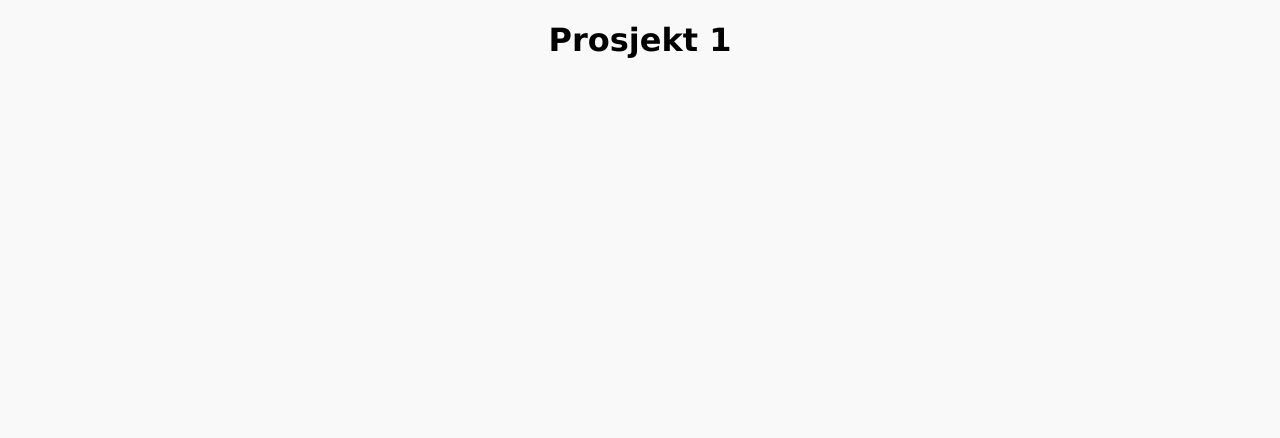
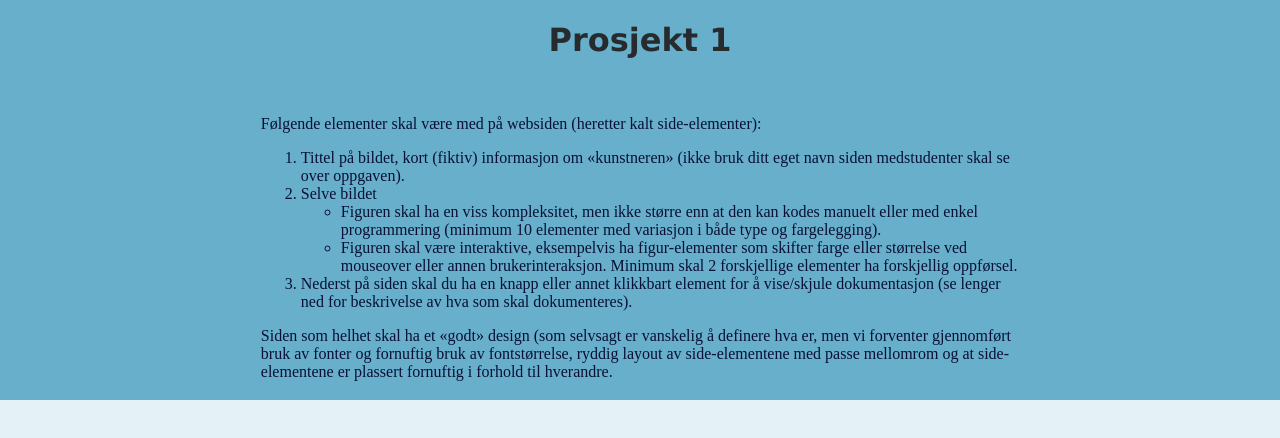
Before and after one commit to haavarol/IT2810, a plain HTML site: page prosjekt 1/index.html in a window 1280 px wide. Drawn offline with Linux system fonts and the light colour scheme.

Commit message:
Progress

```diff
--- a/prosjekt 1/index.html
+++ b/prosjekt 1/index.html
@@ -1,5 +1,6 @@
 <!DOCTYPE html>
 <html>
+
 <head>
   <meta charset="utf-8" />
   <meta http-equiv="X-UA-Compatible" content="IE=edge">
@@ -8,7 +9,43 @@
   <link rel="stylesheet" type="text/css" media="screen" href="main.css" />
   <script src="main.js"></script>
 </head>
+
 <body>
+  <div id="top"></div>
   <h1>Prosjekt 1</h1>
+  <br>
+  <section>
+    <p>
+      Følgende elementer skal være med på websiden (heretter kalt side-elementer):
+      <ol>
+        <li>
+          Tittel på bildet, kort (fiktiv) informasjon om «kunstneren» (ikke bruk ditt eget navn siden medstudenter skal se over oppgaven).
+        </li>
+        <li>
+          Selve bildet
+          <ul>
+            <li>
+              Figuren skal ha en viss kompleksitet, men ikke større enn at den kan kodes manuelt eller med enkel programmering (minimum
+              10 elementer med variasjon i både type og fargelegging).
+            </li>
+            <li>
+              Figuren skal være interaktive, eksempelvis ha figur-elementer som skifter farge eller størrelse ved mouseover eller annen
+              brukerinteraksjon. Minimum skal 2 forskjellige elementer ha forskjellig oppførsel.
+            </li>
+          </ul>
+        </li>
+        <li>
+          Nederst på siden skal du ha en knapp eller annet klikkbart element for å vise/skjule dokumentasjon (se lenger ned for beskrivelse
+          av hva som skal dokumenteres).
+        </li>
+      </ol>
+    </p>
+    <p>
+      Siden som helhet skal ha et «godt» design (som selvsagt er vanskelig å definere hva er, men vi forventer gjennomført bruk
+      av fonter og fornuftig bruk av fontstørrelse, ryddig layout av side-elementene med passe mellomrom og at side-elementene
+      er plassert fornuftig i forhold til hverandre.
+    </p>
+  </section>
 </body>
+
 </html>
--- a/prosjekt 1/main.css
+++ b/prosjekt 1/main.css
@@ -1,7 +1,25 @@
-* {
-  background-color: #f9f9f9
+body {
+  background-color: #E4F1F6;
+  color: #091034;
+
 }
+
+#top {
+  position: fixed;
+  top: 0px;
+  left: 0px;
+  height: 50%;
+  width: 100%;
+  background-color: #67AFCB;
+  z-index: -1;
+}
+
 h1 {
   text-align: center;
   font-family: 'Verdana';
+  color: #272b2e;
+
 }
+section {
+  padding:0% 20% 0%;
+}
--- a/prosjekt 1/main.js
+++ b/prosjekt 1/main.js
@@ -1 +1 @@
-alert("hello");
+//alert("hello");
```
